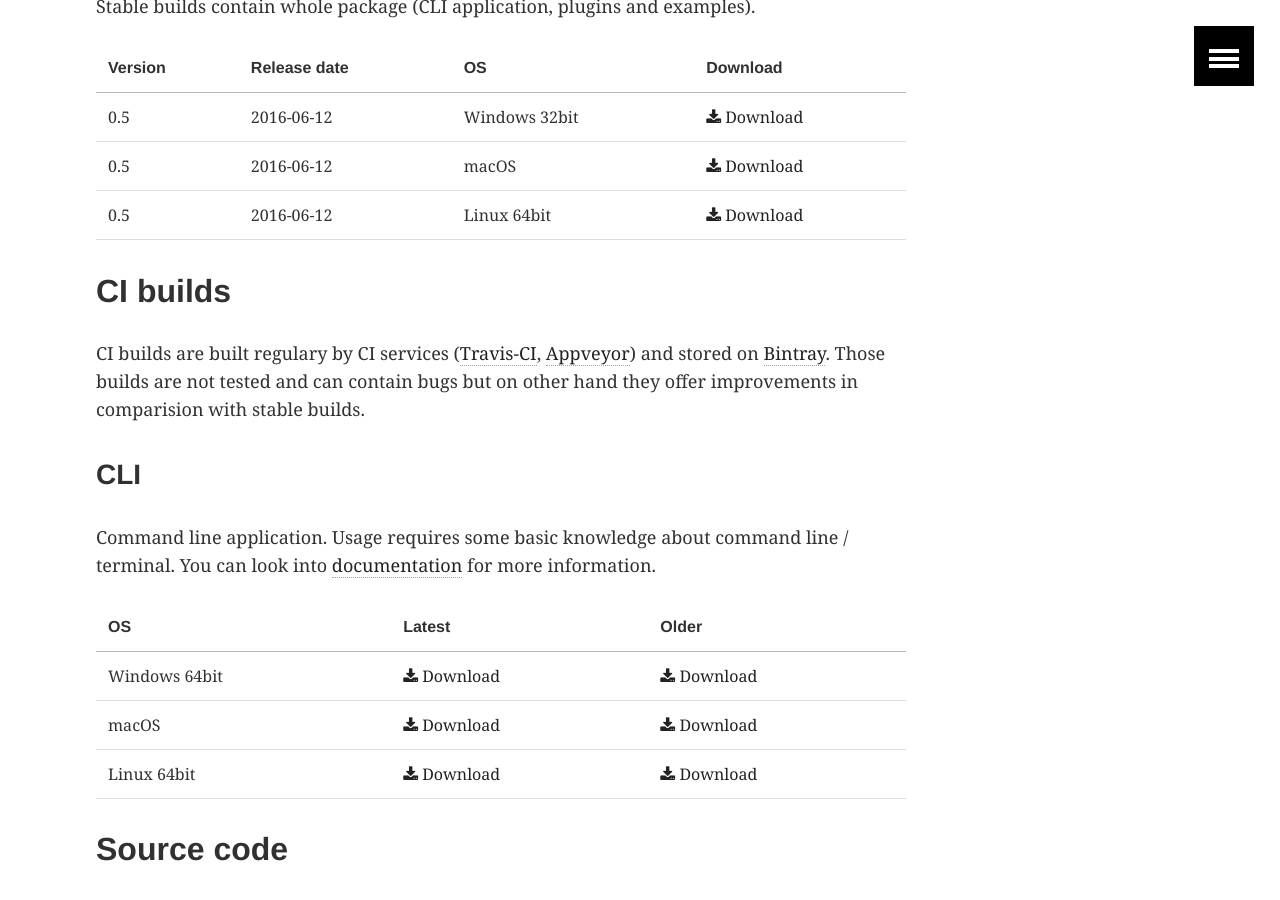
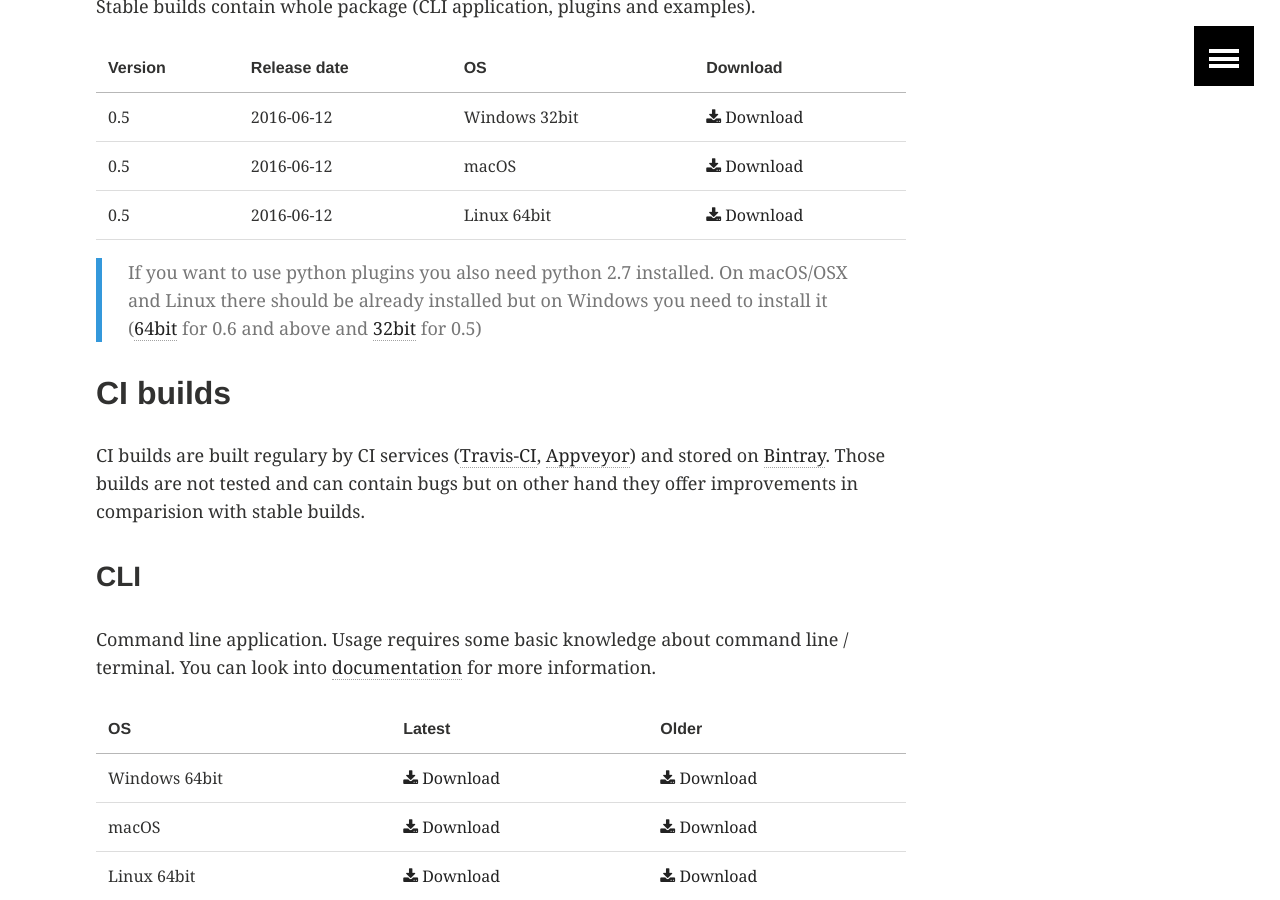
Before and after one commit to GeorgievLab/CeCe, a Jekyll site: the page built from download.md, in a window 1280 px wide and 900 px high, scrolled down 320 px. Built offline with Jekyll 4.4.1, drawn with Linux system fonts in a browser that asks for light colours.

Commit message:
Added information about python for Windows.

```diff
--- a/download.md
+++ b/download.md
@@ -12,6 +12,8 @@ Stable builds contain whole package (CLI application, plugins and examples).
 | Version | Release date | OS | Download |
 | ------- | ------------ | -- | -------- |{% for link in site.data.build_stable %}
 | {{ link.version }} | {{ link.date }} | {{ link.os }} | [<i class="fa fa-download" aria-hidden="true"></i> Download]({{ link.link }}) |{% endfor %}
+
+> If you want to use python plugins you also need python 2.7 installed. On macOS/OSX and Linux there should be already installed but on Windows you need to install it ([64bit](https://www.python.org/ftp/python/2.7.12/python-2.7.12.amd64.msi) for 0.6 and above and [32bit](https://www.python.org/ftp/python/2.7.12/python-2.7.12.msi) for 0.5)
 
 ## CI builds
 
```
